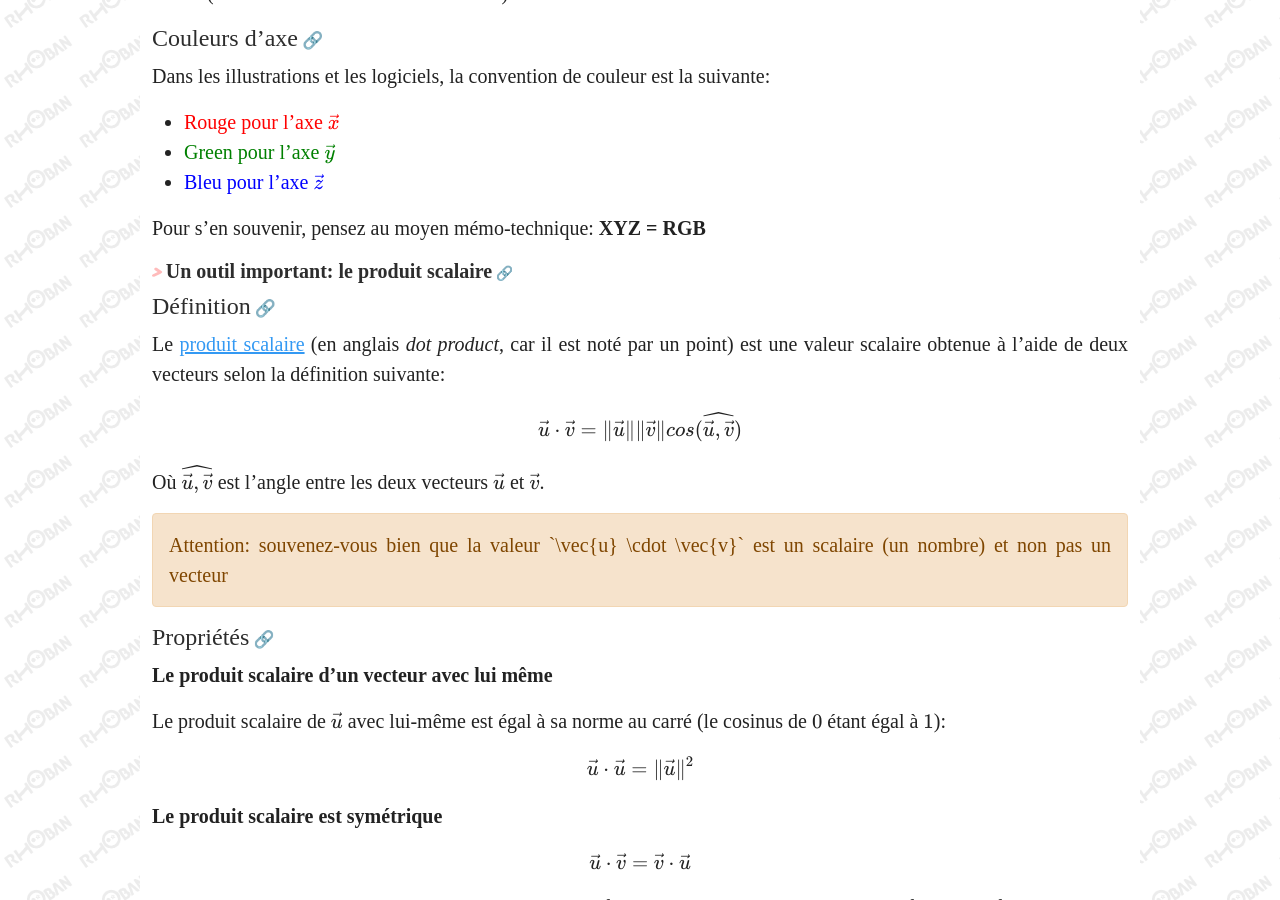
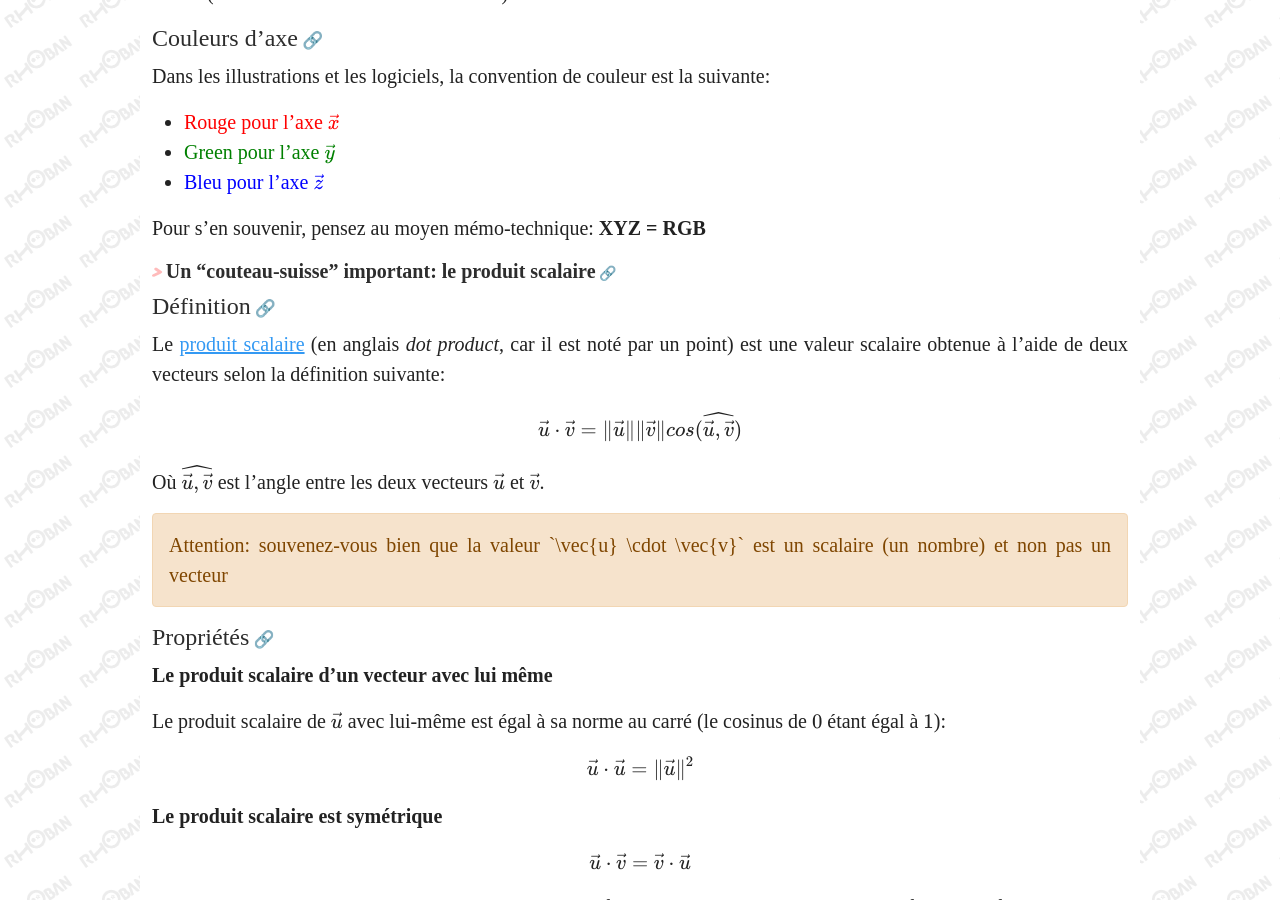
Before and after one commit to Rhoban/rhoban.github.io, a Jekyll site: the page built from reperes/introduction.md, in a window 1280 px wide and 900 px high, scrolled down 4589 px. Built offline with Jekyll 4.4.1, drawn with Linux system fonts in a browser that asks for light colours; some web fonts are replaced; formulas are drawn with MathJax 3.

Commit message:
Produit scalaire

```diff
--- a/reperes/introduction.md
+++ b/reperes/introduction.md
@@ -182,7 +182,7 @@
 
 Pour s'en souvenir, pensez au moyen mémo-technique: **XYZ = RGB**
 
-## Un outil important: le produit scalaire
+## Un "couteau-suisse" important: le produit scalaire
 
 ### Définition
 
```
